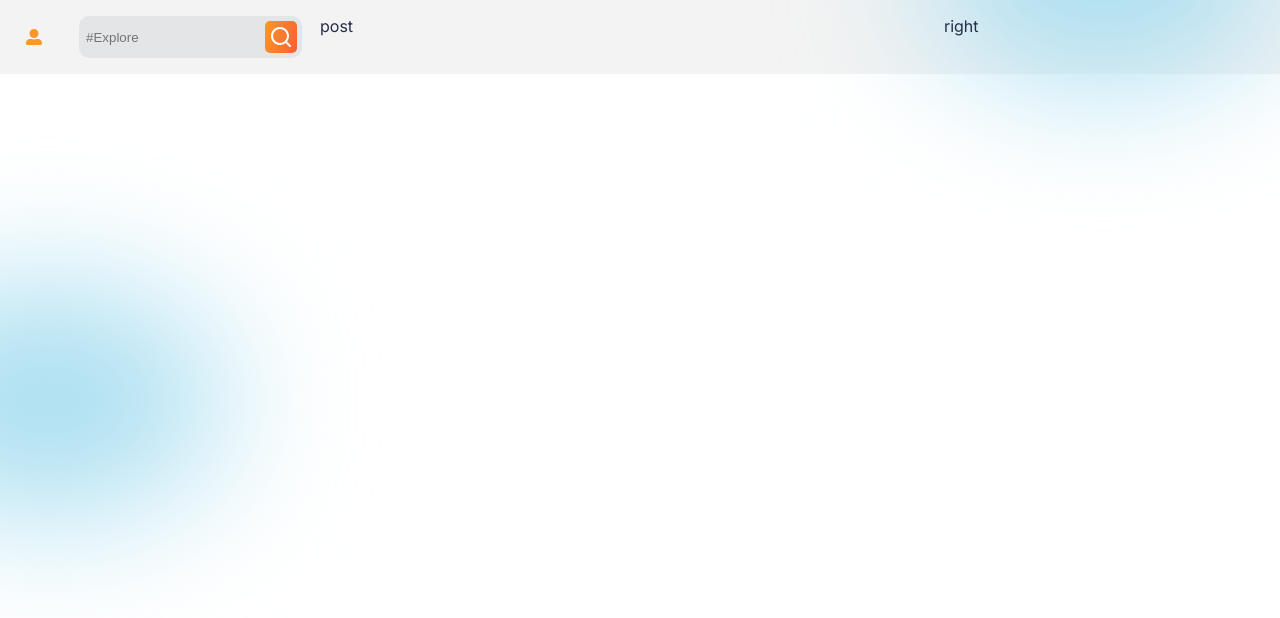
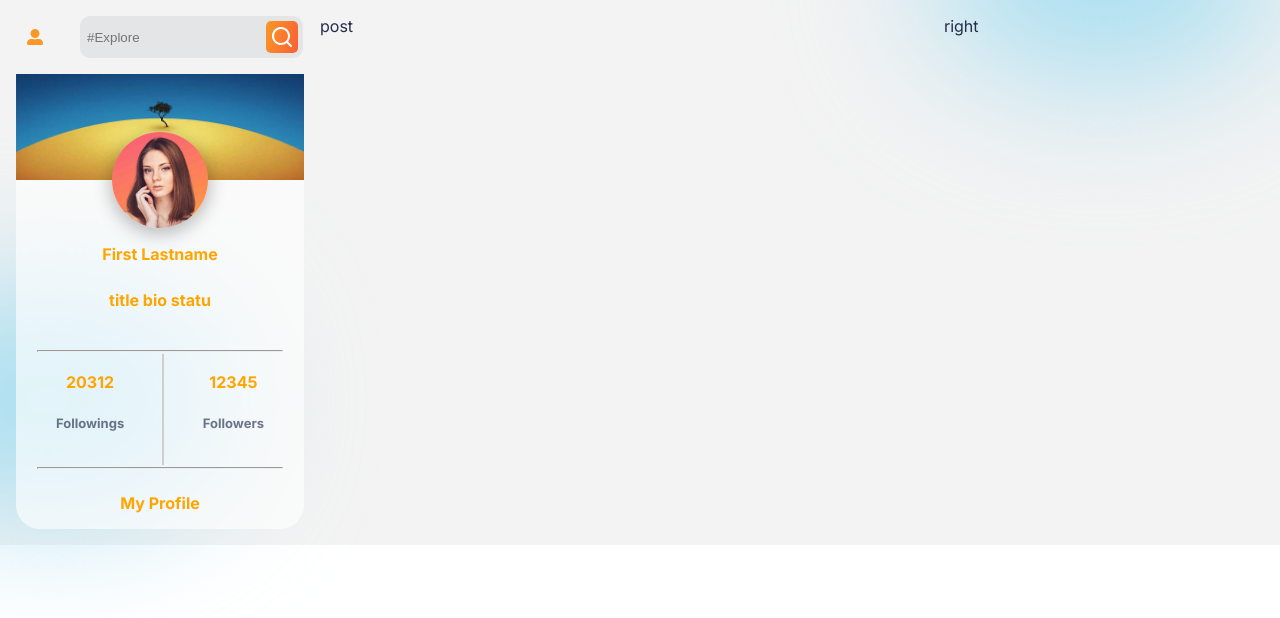
Before and after one commit to Mohammad-Vatankhah/project-manager, a React (Create React App) app in the folder client/: page / in a window 1280 px wide. Shown: the top 618 px of the page. Built offline with nearby package versions, Linux system fonts and the light colour scheme.

Commit message:
a bug fixed

```diff
--- a/client/src/Components/ProfileSide/ProfileSide.css
+++ b/client/src/Components/ProfileSide/ProfileSide.css
@@ -1,4 +1,5 @@
 .ProfileSide{
+    position: relative;
     display: flex;
     flex-direction: column;
     gap: 1rem;
--- a/client/src/Components/ProfileSide/ProfileSide.jsx
+++ b/client/src/Components/ProfileSide/ProfileSide.jsx
@@ -1,10 +1,13 @@
 import React from 'react'
 import LogoSearch from '../LogoSearch/LogoSearch'
+import ProfileCard from '../ProfileCard/ProfileCard'
+import './ProfileSide.css'
 
 const ProfileSide = () => {
   return (
     <div className="ProfileSide">
         <LogoSearch />
+        <ProfileCard />
     </div>
   )
 }
```
